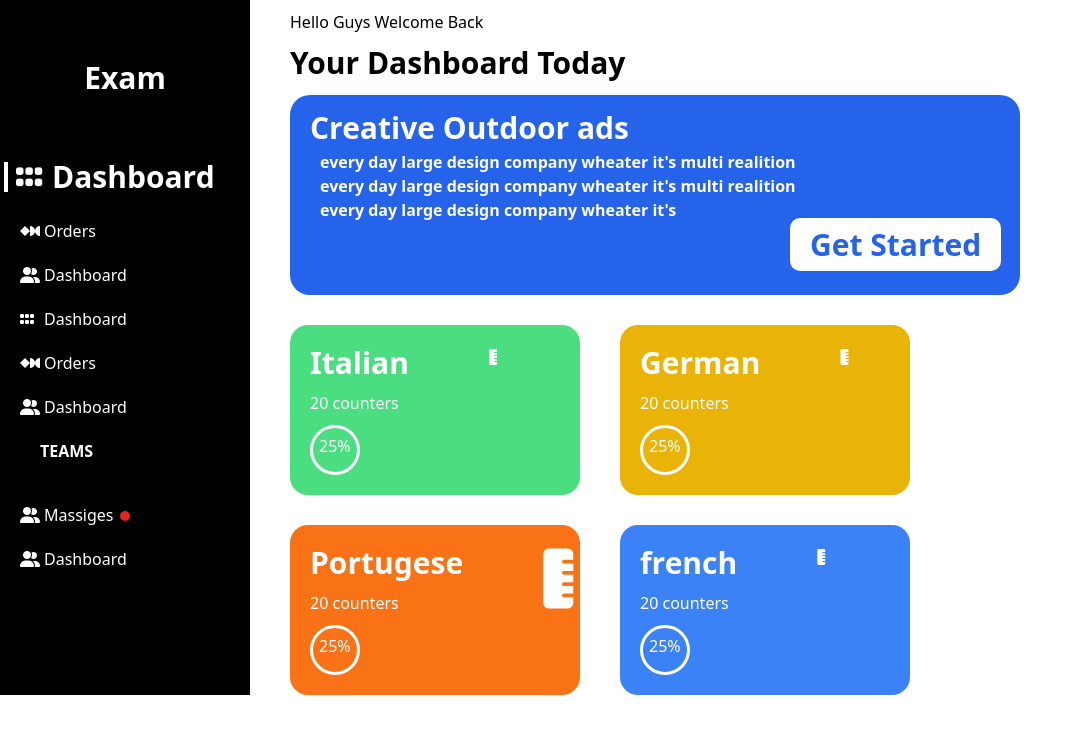
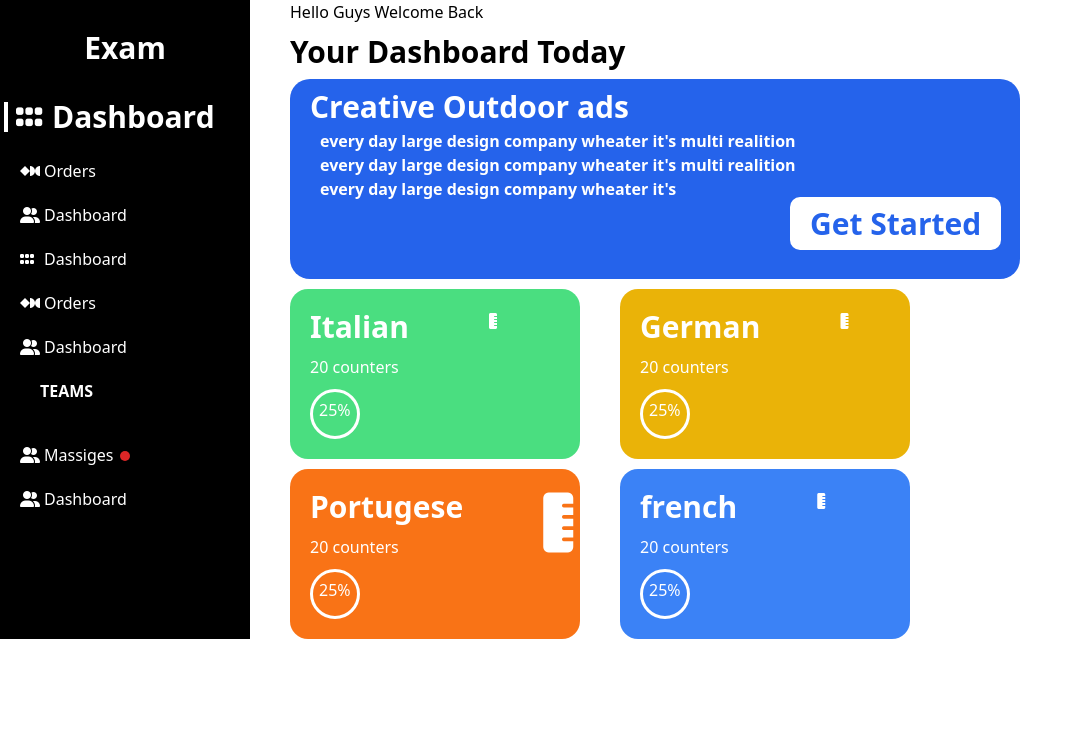
Before and after one commit to EngAmalow/DASHBOARD, a plain HTML site: page index.html in a window 1280 px wide. Shown: the whole page, without its empty margins (0-1083 px from the left). Drawn offline with nearby package versions, Linux system fonts and the light colour scheme.

Commit message:
DASHBOARD

```diff
--- a/index.html
+++ b/index.html
@@ -14,7 +14,7 @@
 <div class="flex">
 
     <div class="bg-black px-[20px] h-[1000] py-[10px] w-[250px]  text-white">
-<h1 class="text-3xl text-center font-bold py-[50px]">Exam</h1>
+<h1 class="text-3xl text-center font-bold py-[20px]">Exam</h1>
      <div class="">
 <i class="fa-solid fa-grip mt-4  text-[30px]  font-bold border-l-[4px] pl-[8px] -ml-[16px] border-l-white -pl-3 "></i> <h1 class="pl-8 font-bold text-[30px] -mt-10">Dashboard</h1>
      </div>
@@ -51,15 +51,15 @@
     </div>
 
 <div >
-    <h1 class=" pl-[40px] pt-[10px]">Hello Guys Welcome Back</h1>
-    <h1 class=" pl-[40px] text-[30px] font-bold pb-[10px] pt-[6px]">Your  Dashboard Today</h1>
-    <div class=" ml-[40px] text-[30px] font-bold pt-[10px] text-white bg-blue-600 rounded-[20px] h-[200px] w-[730px]">
+    <h1 class=" pl-[40px] ">Hello Guys Welcome Back</h1>
+    <h1 class=" pl-[40px] text-[30px] font-bold   py-[5px]">Your  Dashboard Today</h1>
+    <div class=" ml-[40px] text-[30px] font-bold pt-[5px] text-white bg-blue-600 rounded-[20px] h-[200px] w-[730px]">
     <h1 class="pl-[20px] ">Creative Outdoor ads</h1>
     <h1 class="text-[16px] pl-[30px]">every day large design company wheater it's multi realition  <br> every day large design company wheater it's multi realition <br>every day large design company wheater it's </h1> <button class="bg-white text-blue-600 px-[20px] ml-[500px] -mt-[500px] py-[4px] rounded-[10px]">Get Started</button>
 </div>
 
 <div class="flex">
-<div class="flex bg-green-400 mt-[30px] text-white  ml-[40px] h-[170px] w-[290px] rounded-[18px]">
+<div class="flex bg-green-400 mt-[10px] text-white  ml-[40px] h-[170px] w-[290px] rounded-[18px]">
     <div>
     <h1 class="font-bold text-3xl pl-[20px] pt-[20px]">Italian</h1>
     <h1 class="text-[16px] py-[10px] pl-[20px]">20 counters</h1>
@@ -72,7 +72,7 @@
 </div>
 
 
-<div class="flex bg-yellow-500 mt-[30px] text-white  ml-[40px] h-[170px] w-[290px] rounded-[18px]">
+<div class="flex bg-yellow-500 mt-[10px] text-white  ml-[40px] h-[170px] w-[290px] rounded-[18px]">
     <div>
     <h1 class="font-bold text-3xl pl-[20px] pt-[20px]">German</h1>
     <h1 class="text-[16px] py-[10px] pl-[20px]">20 counters</h1>
@@ -90,7 +90,7 @@
 
 
 <div class="flex">
-    <div class="flex bg-orange-500 mt-[30px] text-white  ml-[40px] h-[170px] w-[290px] rounded-[18px]">
+    <div class="flex bg-orange-500 mt-[10px] text-white  ml-[40px] h-[170px] w-[290px] rounded-[18px]">
         <div>
         <h1 class="font-bold text-3xl pl-[20px] pt-[20px]">Portugese</h1>
         <h1 class="text-[16px] py-[10px] pl-[20px]">20 counters</h1>
@@ -103,7 +103,7 @@
     </div>
 
 
-    <div class="flex bg-blue-500 mt-[30px] text-white  ml-[40px] h-[170px] w-[290px] rounded-[18px]">
+    <div class="flex bg-blue-500 mt-[10px] text-white  ml-[40px] h-[170px] w-[290px] rounded-[18px]">
         <div>
         <h1 class="font-bold text-3xl pl-[20px] pt-[20px]">french</h1>
         <h1 class="text-[16px] py-[10px] pl-[20px]">20 counters</h1>
```
